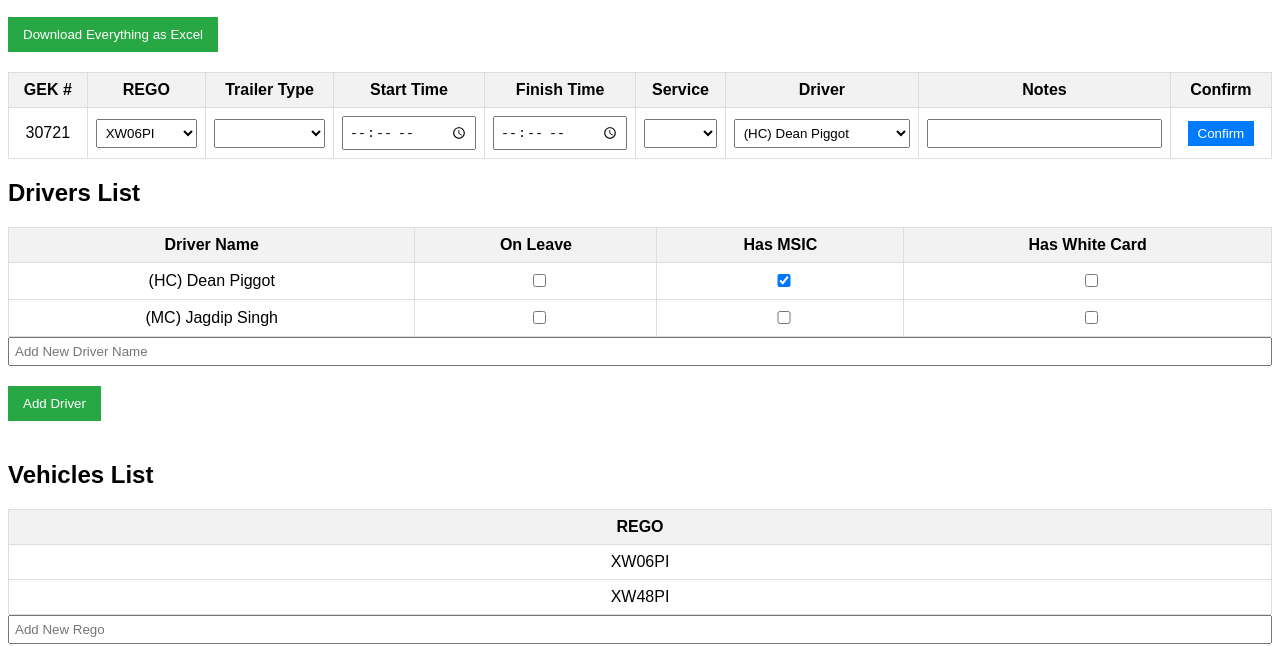
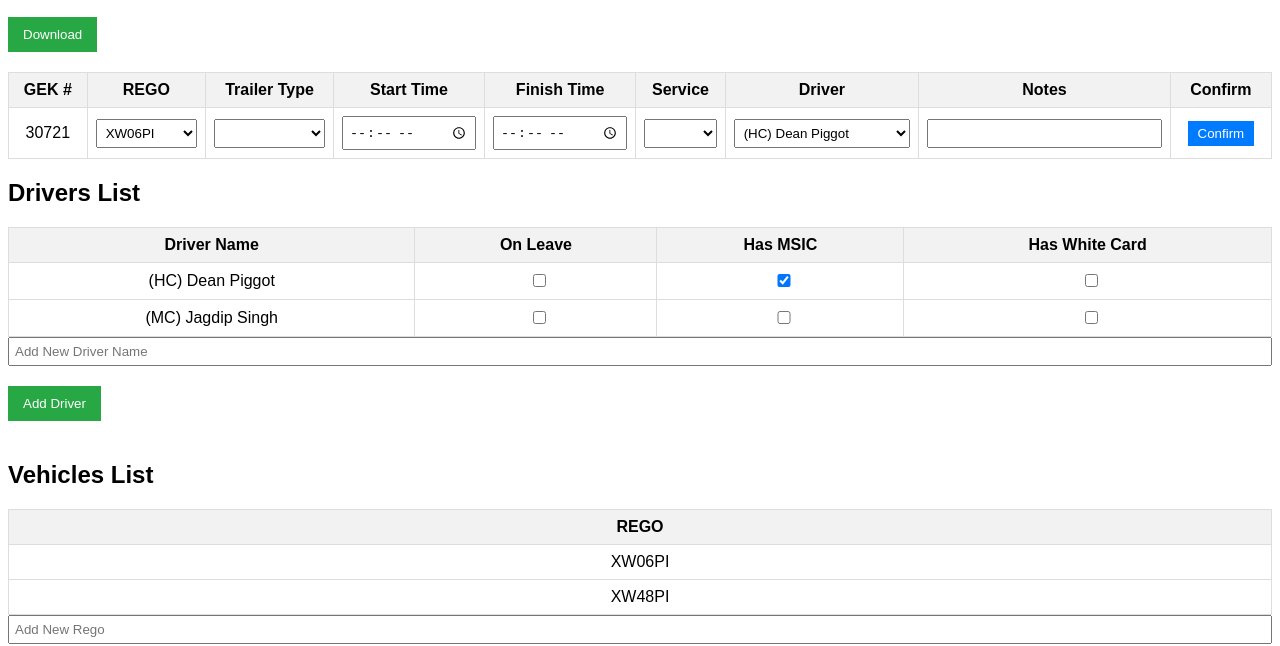
Before and after one commit to sindhuchevuturi/TasmanDriverRoster, a plain HTML site: page index.html in a window 1280 px wide. Shown: the part 161-807 px from the top of the page. Drawn offline with Linux system fonts and the light colour scheme.

Commit message:
Update index.html

```diff
--- a/index.html
+++ b/index.html
@@ -73,7 +73,7 @@
     <img src="https://i.imgur.com/q4k13UQ.jpg" alt="Company Logo" class="logo">
 </header>
 
-<button class="download-btn" onclick="downloadExcel()">Download Everything as Excel</button>
+<button class="download-btn" onclick="downloadExcel()">Download</button>
 
 <!-- Main Roster Table -->
 <table id="rosterTable">
```
